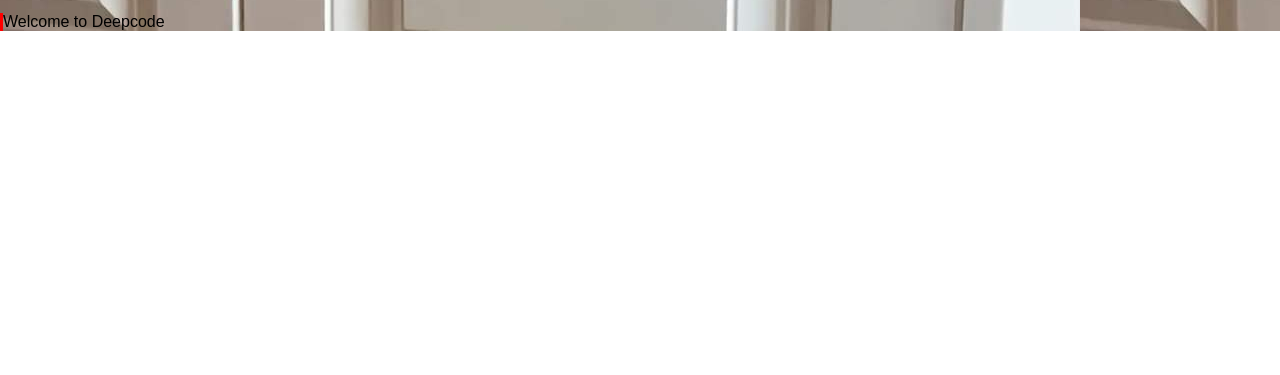
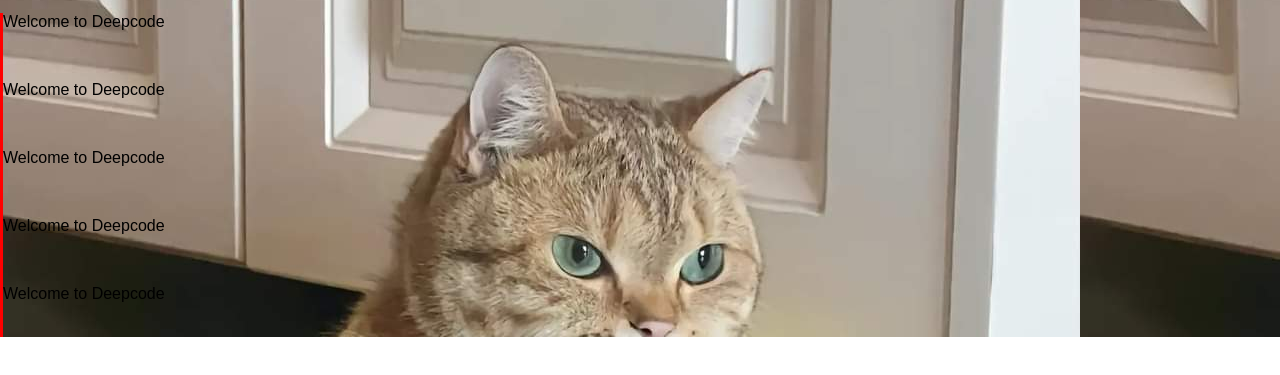
Before and after one commit to phuthinhnguyen/my-first-static-web-app, a website: page src/index.html in a window 1280 px wide. Shown: the part 183-558 px from the top of the page. Drawn offline with Linux system fonts and the light colour scheme.

Commit message:
Update index.html

```diff
--- a/src/index.html
+++ b/src/index.html
@@ -23,7 +23,11 @@
     <h1>Vanilla JavaScript App</h1>
   </main>
   <div>
-    <p>Welcome to Deepcode</p>
+    <p>Welcome to Deepcode</p><br>
+    <p>Welcome to Deepcode</p><br>
+    <p>Welcome to Deepcode</p><br>
+    <p>Welcome to Deepcode</p><br>
+    <p>Welcome to Deepcode</p><br>
   </div>
 </body>
 
```
